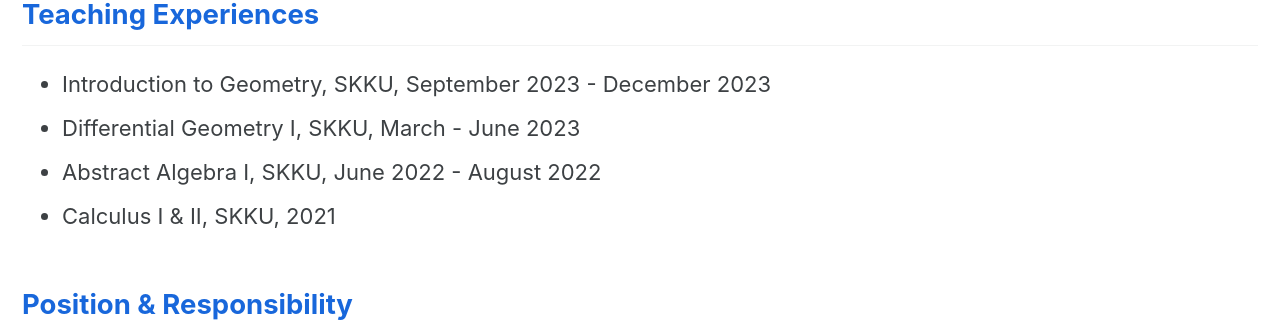
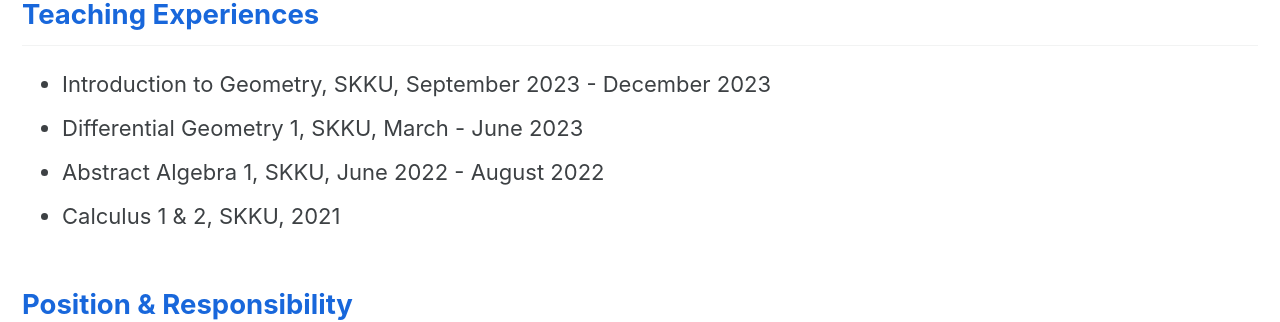
Before and after one commit to JaehoonYoo-byeolla/JaehoonYoo-byeolla.github.io, a Jekyll site: the page built from _pages/about.md, in a window 1280 px wide and 900 px high, scrolled down 2858 px. Shown: the part 268-590 px from the top of the window. Built offline with Jekyll 4.4.1, drawn with Linux system fonts in a browser that asks for light colours; cached includes are drawn as plain includes; formulas are drawn with MathJax 3.

Commit message:
greek to arabic

```diff
--- a/_pages/about.md
+++ b/_pages/about.md
@@ -77,9 +77,9 @@ Silver Medal($2^{\text{nd}}$ place), December 2022
 
 <h2 style="color:#1867db">Teaching Experiences</h2>
 - Introduction to Geometry, SKKU, September 2023 - December 2023
-- Differential Geometry I, SKKU, March - June 2023
-- Abstract Algebra I, SKKU, June 2022 - August 2022
-- Calculus I & II, SKKU, 2021
+- Differential Geometry 1, SKKU, March - June 2023
+- Abstract Algebra 1, SKKU, June 2022 - August 2022
+- Calculus 1 & 2, SKKU, 2021
 
 <h2 style="color:#1867db">Position & Responsibility</h2>
 Leader of SKKU Math Club, MIMIC, February 2022 - February 2024
```
